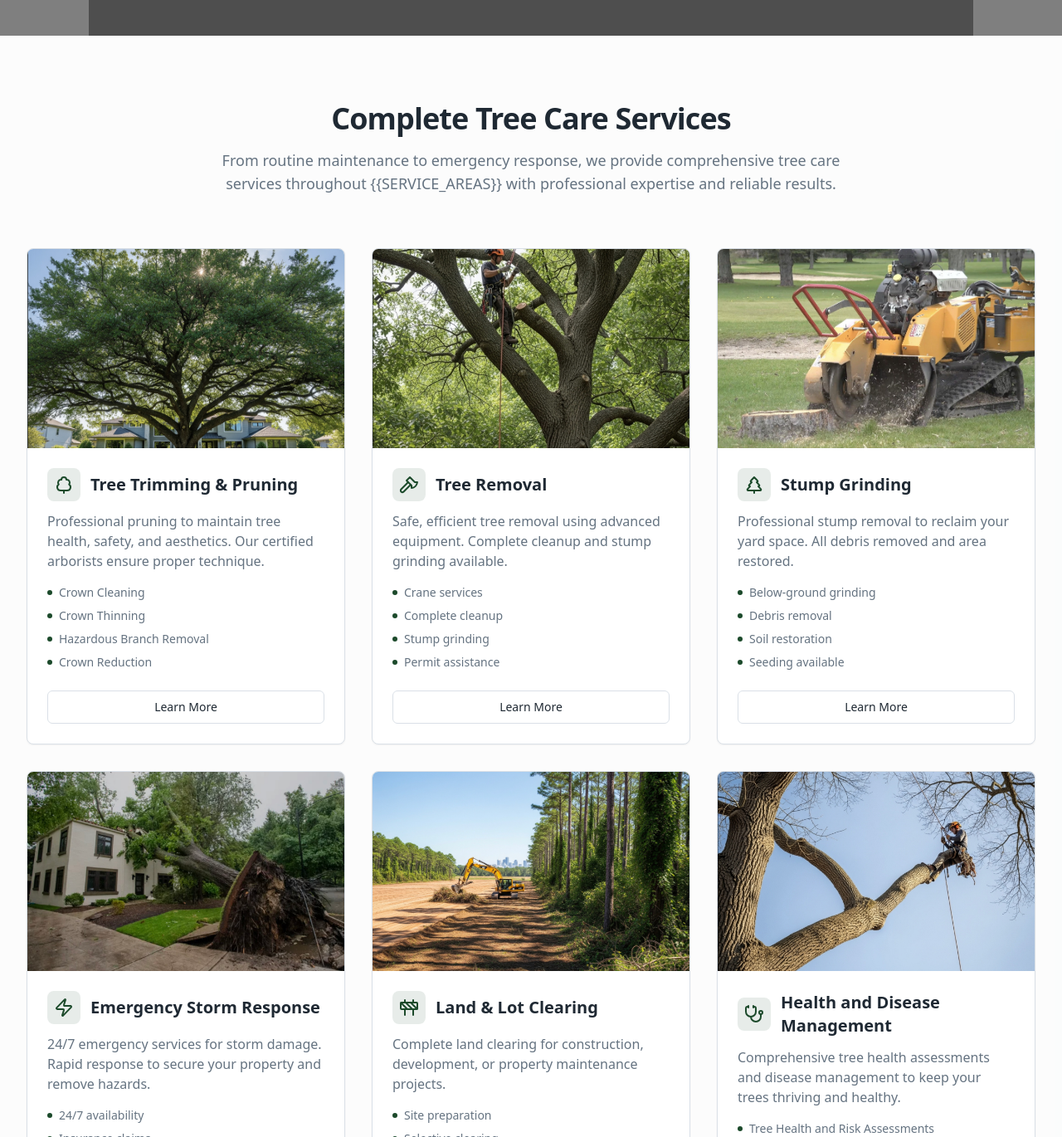
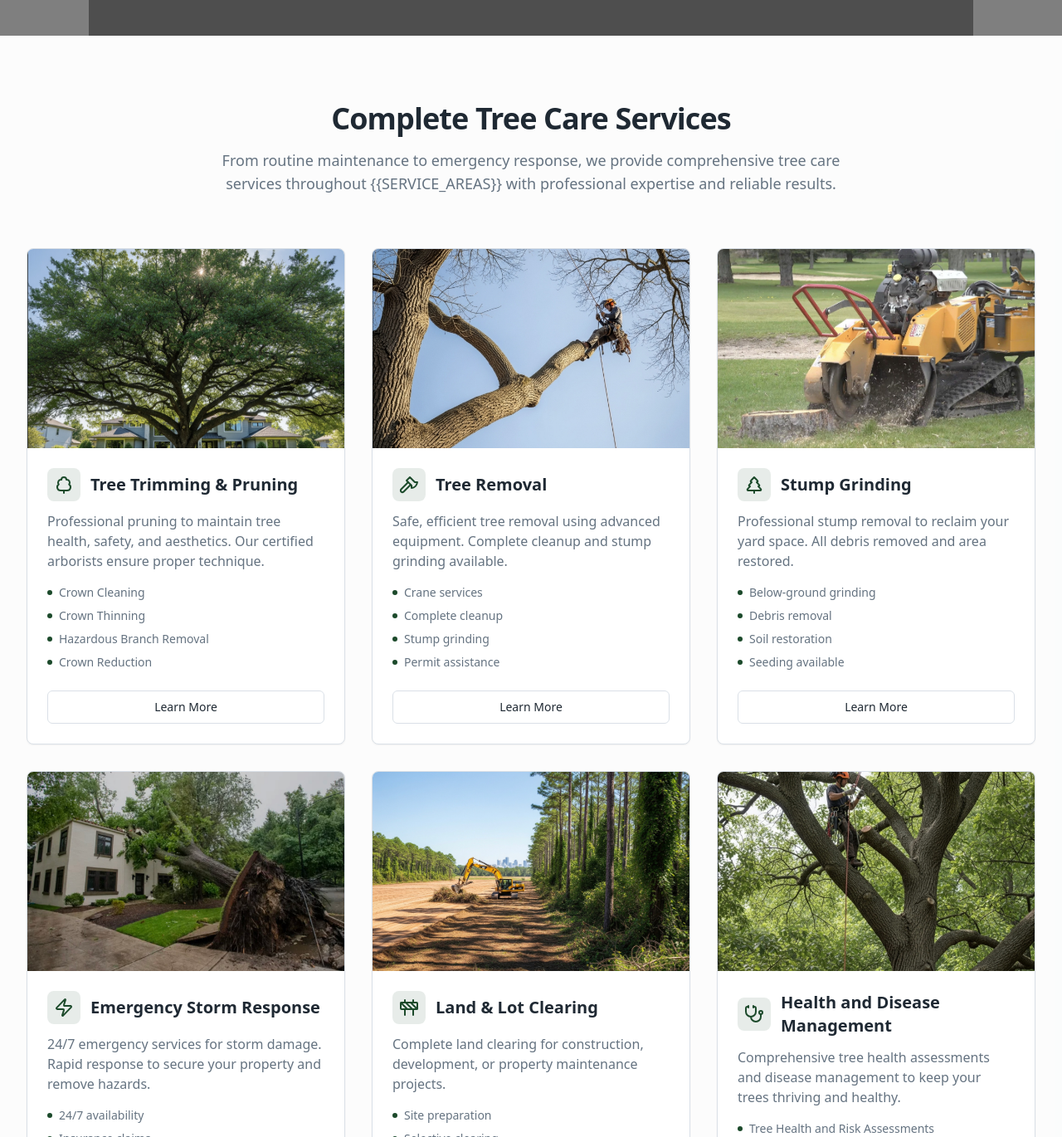
Before and after one commit to wing9900/tree-service-website, a React (Vite) app: page / in a window 1280 px wide. Shown: the part 861-2231 px from the top of the page at 83% size. Built offline with nearby package versions, Linux system fonts and the light colour scheme; grey boxes are pictures that could not be loaded.

Commit message:
Swap service images
Swapped the images for "Tree Removal" and "Health and Disease Management" without altering their current sizes.
-edited src/components/sections/ServicesSection.tsx

```diff
--- a/src/components/sections/ServicesSection.tsx
+++ b/src/components/sections/ServicesSection.tsx
@@ -3,9 +3,9 @@ import { Card, CardContent } from "@/components/ui/card";
 import { Link } from "react-router-dom";
 import { TreePine, Zap, Stethoscope, Axe, TreeDeciduous, Construction } from "lucide-react";
 const treeTrimmingImg = "/lovable-uploads/07703b17-ad7c-42e2-a727-4057abe7dd4d.png";
-const treeRemovalImg = "/lovable-uploads/36151a3f-4e2e-4504-959e-8fcd51f78514.png";
+const treeRemovalImg = "/lovable-uploads/802ad6a4-82a4-43eb-9e60-79801d59f56e.png";
 const stumpGrindingImg = "/lovable-uploads/87ea87c4-add1-4853-84ee-abb9073b13fc.png";
-const healthManagementImg = "/lovable-uploads/802ad6a4-82a4-43eb-9e60-79801d59f56e.png";
+const healthManagementImg = "/lovable-uploads/36151a3f-4e2e-4504-959e-8fcd51f78514.png";
 const emergencyServiceImg = "/lovable-uploads/b13aa126-a0ea-4c35-8017-163108994333.png";
 const landClearingImg = "/lovable-uploads/0ed1b619-8b61-460d-b942-7a6166059bb9.png";
 const ServicesSection = () => {
```
